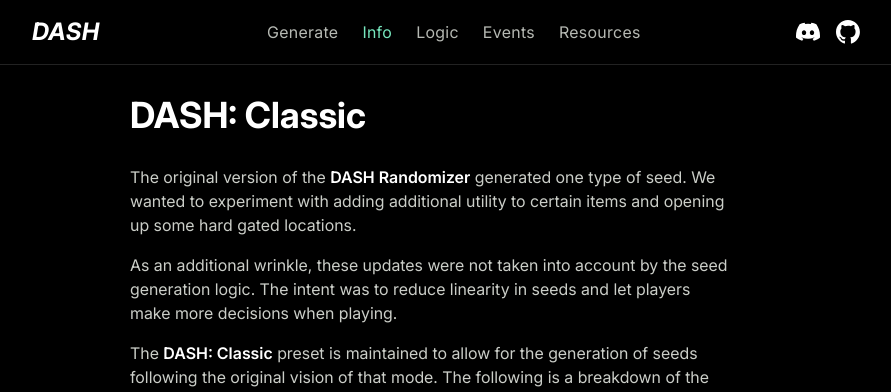
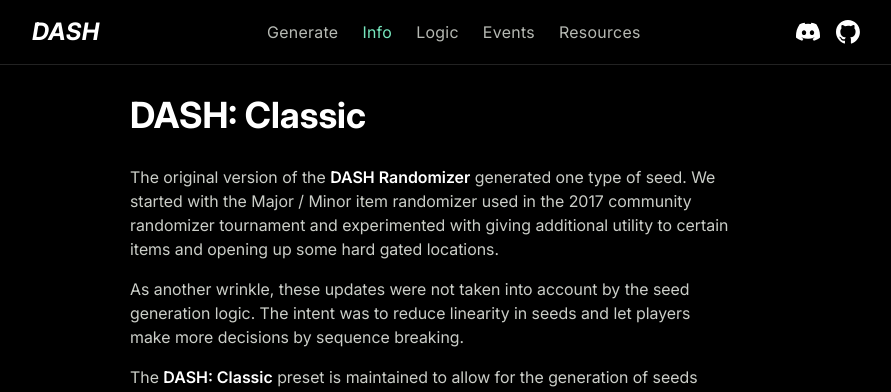
Before and after one commit to dashrando/dash-randomizer, a Next.js app in the folder apps/web/: page /info/classic in a window 1280 px wide. Shown: the top 392 px of the page, without its empty margins (200-1091 px from the left). Built offline with nearby package versions, Linux system fonts and the light colour scheme; no server answers.

Commit message:
words, words, words

```diff
--- a/apps/web/app/info/classic/page.tsx
+++ b/apps/web/app/info/classic/page.tsx
@@ -9,14 +9,15 @@ export default function ClassicInfoPage() {
           <h1 className={styles.headline}>DASH: Classic</h1>
           <p>
             The original version of the <strong>DASH Randomizer</strong>{" "}
-            generated one type of seed. We wanted to experiment with adding
-            additional utility to certain items and opening up some hard gated
-            locations.
+            generated one type of seed. We started with the Major / Minor
+            item randomizer used in the 2017 community randomizer tournament and
+            experimented with giving additional utility to certain items and
+            opening up some hard gated locations.
           </p>
           <p>
-            As an additional wrinkle, these updates were not taken into account
+            As another wrinkle, these updates were not taken into account
             by the seed generation logic. The intent was to reduce linearity in
-            seeds and let players make more decisions when playing.
+            seeds and let players make more decisions by sequence breaking.
           </p>
           <p>
             The <strong>DASH: Classic</strong> preset is maintained to allow for
```
